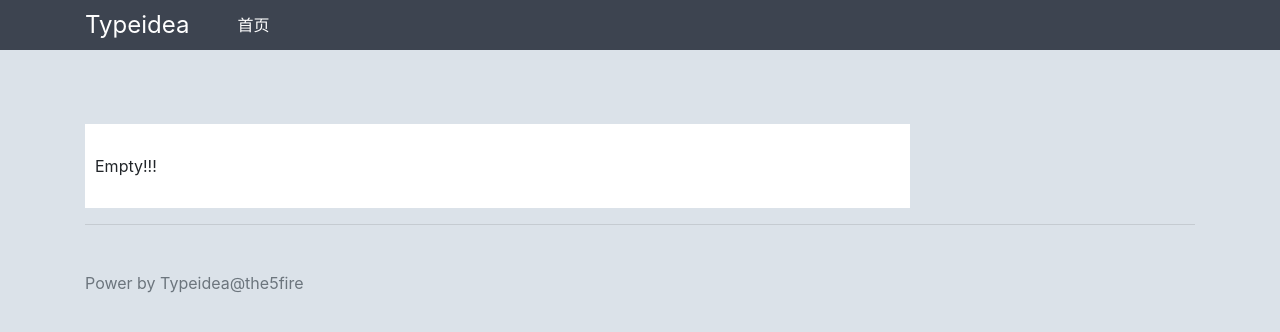
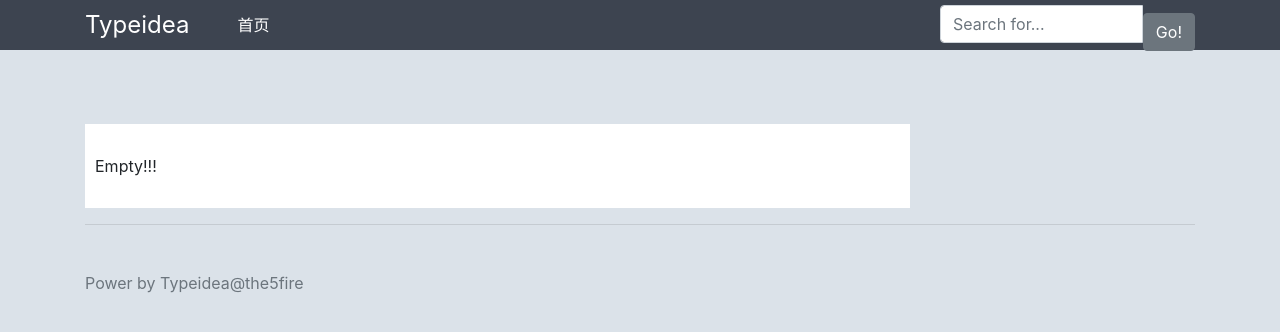
Before and after one commit to xugl/typeidea, a Django app: page / in a window 1280 px wide. Shown: the top 332 px of the page. Run offline with Django 3.2, Linux system fonts and the light colour scheme; data that the repository does not hold is empty; some libraries are stand-ins or nearby versions.

Commit message:
增加搜索框

```diff
--- a/typeidea/typeidea/themes/default/static/css/base.css
+++ b/typeidea/typeidea/themes/default/static/css/base.css
@@ -15,6 +15,10 @@ header {
     background-color: #3d4450;
     border-color: #080808;
     line-height: 50px;
+}
+
+header .search {
+    margin-top: 5px;
 }
 
 header nav a {
--- a/typeidea/typeidea/themes/default/template/blog/base.html
+++ b/typeidea/typeidea/themes/default/template/blog/base.html
@@ -16,6 +16,8 @@
 <body>
 <header class="fixed-top">
     <div class="container">
+        <div class="row">
+            <div class="col-9">
                 <nav class="nav">
                     <a class="logo" href="/">Typeidea</a>
                     <a class="index" href="/">首页</a>
@@ -23,6 +25,17 @@
                         <a class="link" href="{% url 'category' cate.id %}">{{ cate.name }}</a>
                     {% endfor %}
                 </nav>
+            </div>
+
+            <div class="col-3 ">
+                <div class="input-group search">
+                    <input type="text" class="form-control" placeholder="Search for..." aria-label="Search for...">
+                    <span class="input-group-btn">
+                        <button class="btn btn-secondary" type="button">Go!</button>
+                    </span>
+                </div>
+            </div>
+        </div>
     </div>
 </header>
 
@@ -68,7 +81,7 @@
 
 <footer class="footer">
     <div class="container">
-        <hr />
+        <hr/>
         <nav class="nav category">
             {% for cate in cates %}
                 <a href="{% url 'category' cate.id %}">{{ cate.name }} &nbsp;</a>
```
Lines whose indentation alone changed are shown as unchanged.
